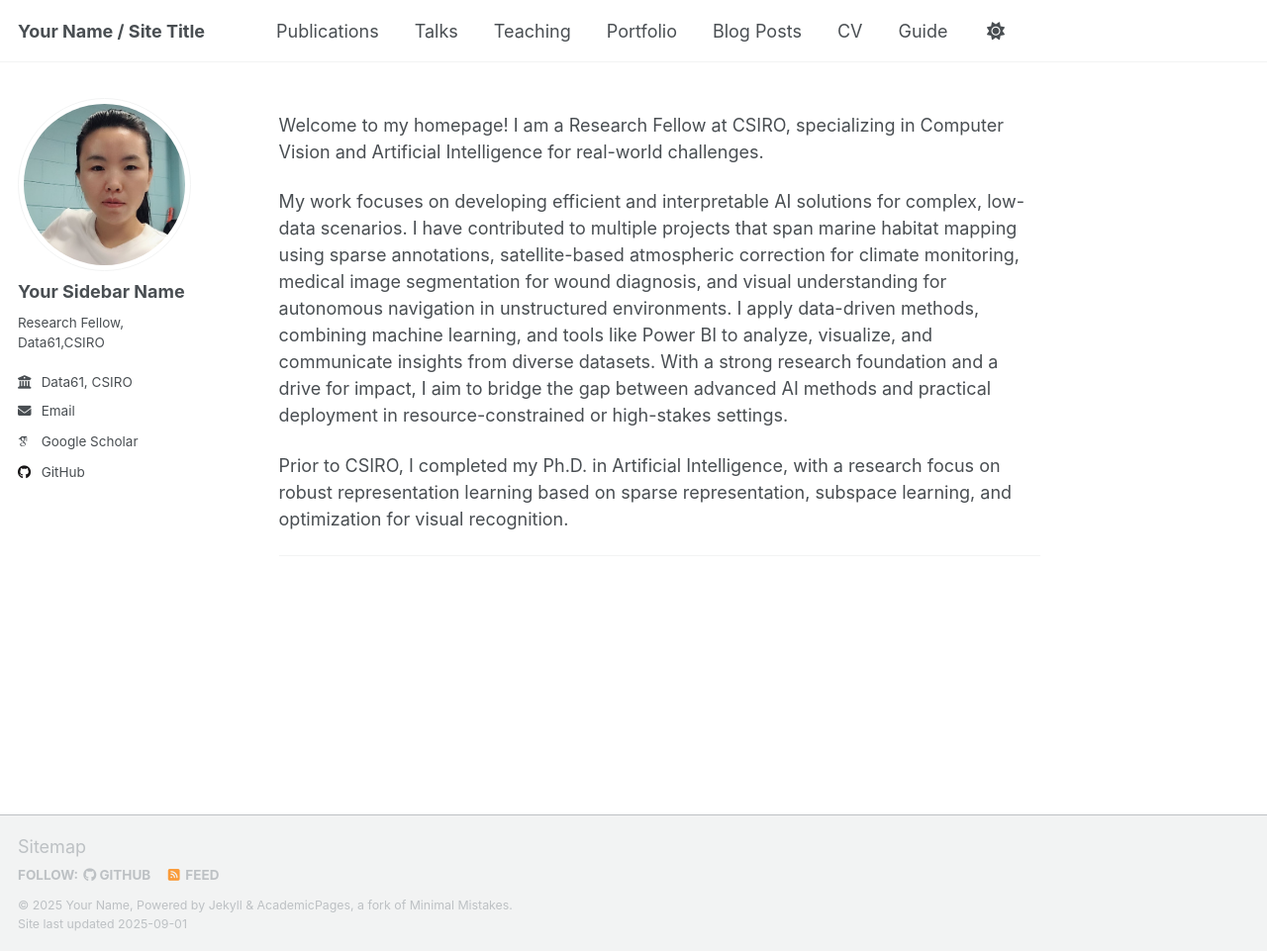
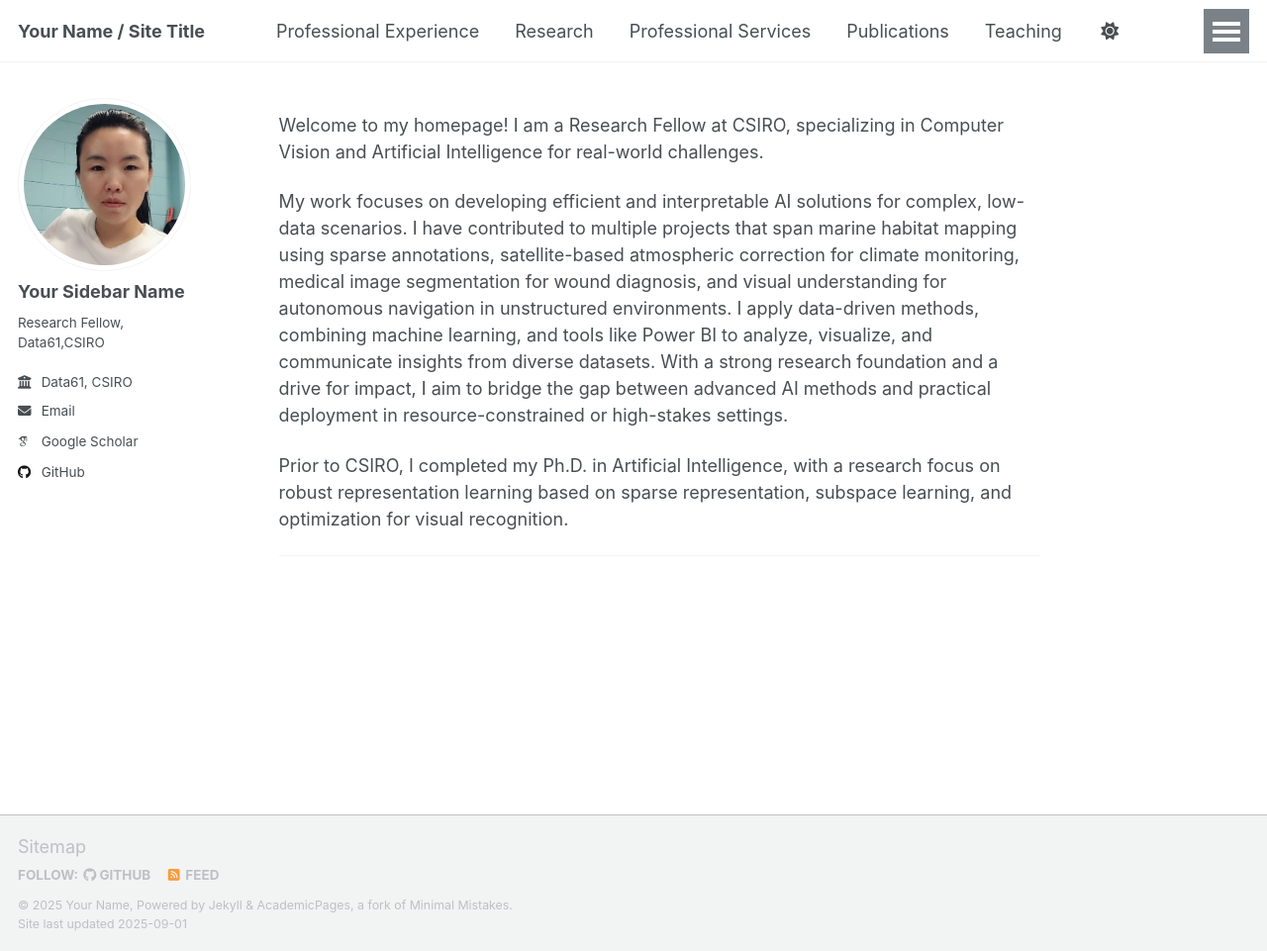
Before and after one commit to Miaohua9/Miaohua9.github.io, a Jekyll site: the page built from _pages/about.md, in a window 1280 px wide and 961 px high. Shown: the whole window at 99% size. Built offline with Jekyll 4.4.1, drawn with Linux system fonts in a browser that asks for light colours; some web fonts are replaced; a script that is not in the unit is left out.

Commit message:
Update navigation.yml

```diff
--- a/_data/navigation.yml
+++ b/_data/navigation.yml
@@ -8,26 +8,19 @@
 #      Markdown formatted page while the second is generated using JSON.
 
 main:
+  - title: "Professional Experience"
+    url: /professional_experience/
+  - title: "Research"
+    url: /research/
+
+  - title: "Professional Services"
+    url: /portfolio/
+
   - title: "Publications"
     url: /publications/
-
-  - title: "Talks"
-    url: /talks/
 
   - title: "Teaching"
     url: /teaching/
 
-  - title: "Portfolio"
-    url: /portfolio/
-
-  - title: "Blog Posts"
-    url: /year-archive/
-
-  - title: "CV"
-    url: /cv/
-
-  # - title: "CV"
-  #   url: /cv-json/
-
-  - title: "Guide"
-    url: /markdown/
+  - title: "Honours"
+    url: /Honours/
```
